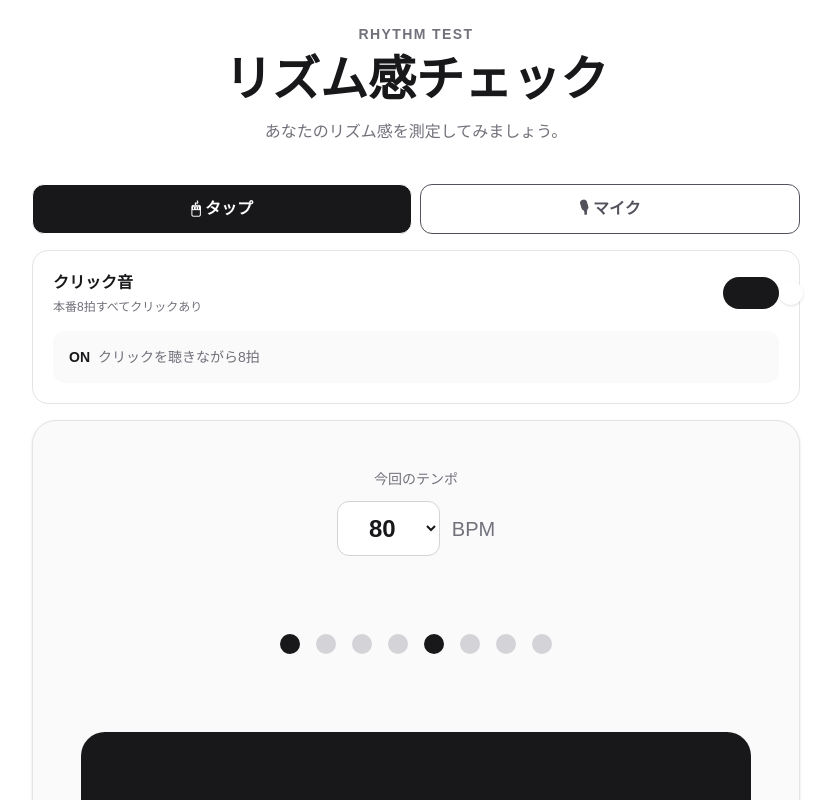
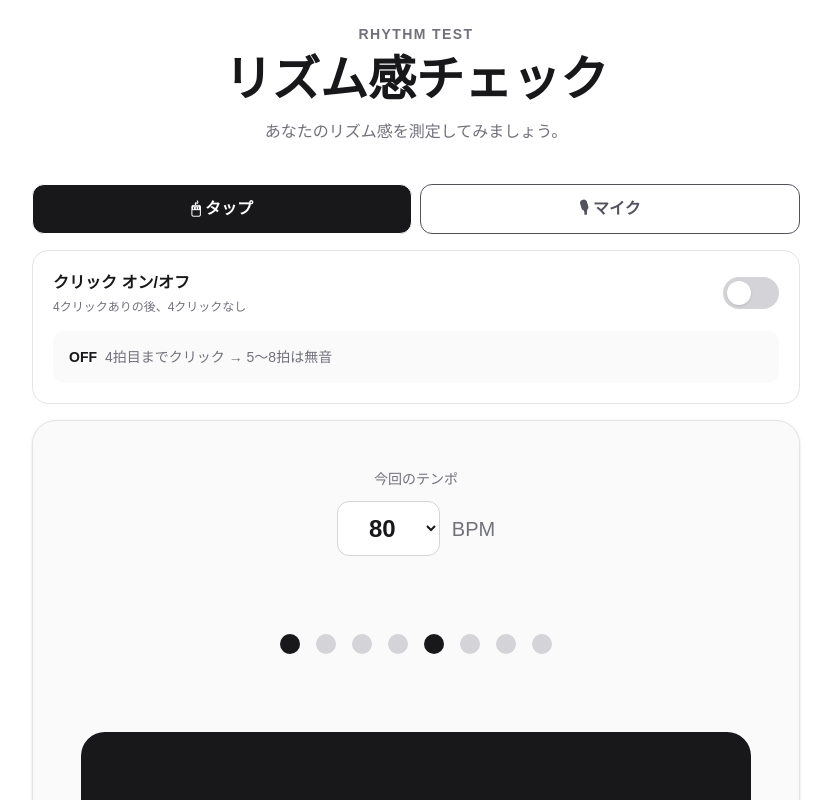
Before and after one commit to hythm-onkan/rhythm-test, a Next.js app: page / in a window 1280 px wide. Shown: the top 800 px of the page, without its empty margins (224-1058 px from the left). Built offline with nearby package versions, Linux system fonts and the light colour scheme.

Commit message:
クリック音スイッチを修正

```diff
--- a/app/page.tsx
+++ b/app/page.tsx
@@ -79,7 +79,7 @@ export default function Home() {
   // ==========================================
 
   const [clickEnabled, setClickEnabled] =
-    useState(true);
+    useState(false);
 
   // ==========================================
   // Phase
@@ -204,7 +204,7 @@ export default function Home() {
   // ==========================================
 
   const clickEnabledRef =
-    useRef<boolean>(true);
+    useRef<boolean>(false);
 
   // ==========================================
   // Phase変更
@@ -1680,13 +1680,13 @@ export default function Home() {
               <div>
 
                 <p className="font-semibold">
-                  クリック音
+                  クリック オン/オフ
                 </p>
 
                 <p className="text-xs text-zinc-500 mt-1">
                   {clickEnabled
-                    ? "本番8拍すべてクリックあり"
-                    : "本番5〜8拍を無音にします"}
+                    ? "8拍すべてクリックあり"
+                    : "4クリックありの後、4クリックなし"}
                 </p>
 
               </div>
@@ -1698,24 +1698,20 @@ export default function Home() {
       !clickEnabled
     )
   }
-                aria-pressed={
-                  clickEnabled
-                }
-                className={`relative w-14 h-8 rounded-full transition-colors ${
+  aria-pressed={clickEnabled}
+  className={`relative flex-shrink-0 w-14 h-8 rounded-full transition-colors ${
     clickEnabled
       ? "bg-zinc-900"
       : "bg-zinc-300"
   }`}
 >
-
   <span
-                  className={`absolute top-1 w-6 h-6 rounded-full bg-white shadow transition-transform ${
+    className={`absolute top-1 left-1 w-6 h-6 rounded-full bg-white shadow transition-transform ${
       clickEnabled
-                      ? "translate-x-7"
-                      : "translate-x-1"
+        ? "translate-x-6"
+        : "translate-x-0"
     }`}
   />
-
 </button>
 
             </div>
```
Lines whose indentation alone changed are shown as unchanged.
